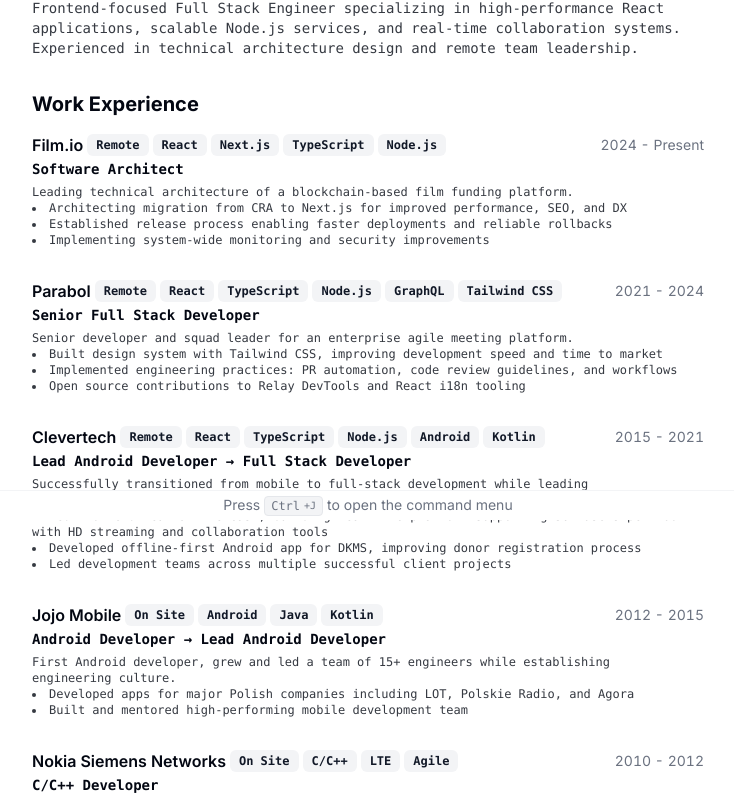
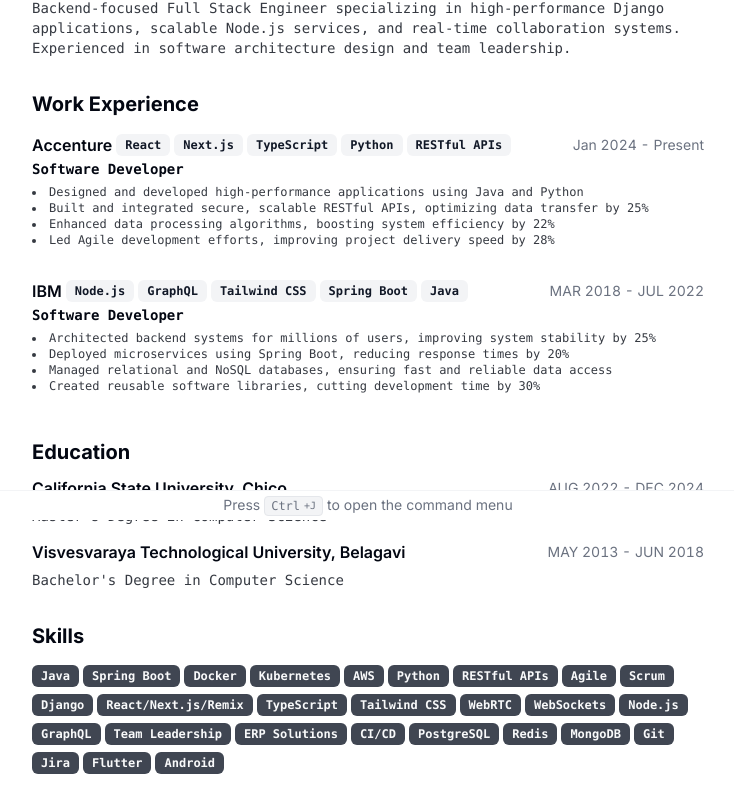
Before and after one commit to murthy-001/cv, a Next.js app: page / in a window 1280 px wide. Shown: the part 280-1080 px from the top of the page, without its empty margins (272-1006 px from the left). Built offline with nearby package versions, Linux system fonts and the light colour scheme.

Commit message:
Updated app with latest changes

```diff
--- a/src/data/resume-data.tsx
+++ b/src/data/resume-data.tsx
@@ -9,34 +9,35 @@
 import { GitHubIcon, LinkedInIcon, XIcon } from "@/components/icons";
 
 export const RESUME_DATA = {
-  name: "Bartosz Jarocki",
-  initials: "BJ",
-  location: "Wrocław, Poland, CET",
-  locationLink: "https://www.google.com/maps/place/Wrocław",
+  name: "Srinivasa Murthy K",
+  initials: "SMK",
+  location: "Chico CA, United States",
+  locationLink: "https://www.google.com/maps/place/Chico,+CA",
   about:
     "Detail-oriented Full Stack Engineer dedicated to building high-quality products.",
   summary: (
     <>
-      Frontend-focused Full Stack Engineer specializing in high-performance
-      React applications, scalable Node.js services, and real-time collaboration
-      systems. Experienced in technical architecture design and remote team
+      Backend-focused Full Stack Engineer specializing in high-performance
+      Django applications, scalable Node.js services, and real-time collaboration
+      systems. Experienced in software architecture design and team
       leadership.
     </>
   ),
-  avatarUrl: "https://avatars.githubusercontent.com/u/1017620?v=4",
-  personalWebsiteUrl: "https://jarocki.me",
+  avatarUrl: "https://avatars.githubusercontent.com/u/124085326?&v=4",
+  // https://www.google.com/url?sa=i&url=https%3A%2F%2Fwww.linkedin.com%2Fpub%2Fdir%2FSrinivasa%2FKrishna%2BMurthy&psig=AOvVaw3dKkx3qrlMuoAYXOGLbcEW&ust=1736640641583000&source=images&cd=vfe&opi=89978449&ved=0CBEQjRxqFwoTCOC_7diw7IoDFQAAAAAdAAAAABAE
+  personalWebsiteUrl: "https://srinivasa-murthy.com",
   contact: {
-    email: "bartosz.jarocki@hey.com",
-    tel: "+48530213401",
+    email: "srinivasamurthyk1996@gmail.com",
+    tel: "+15305667761",
     social: [
       {
         name: "GitHub",
-        url: "https://github.com/BartoszJarocki",
+        url: "https://github.com/murthy01",
         icon: GitHubIcon,
       },
       {
         name: "LinkedIn",
-        url: "https://www.linkedin.com/in/bjarocki/",
+        url: "https://www.linkedin.com/in/srinivasa-murthy/",
         icon: LinkedInIcon,
       },
       {
@@ -48,169 +49,202 @@
   },
   education: [
     {
-      school: "Wrocław University of Technology",
-      degree: "Bachelor's Degree in Control systems engineering and Robotics",
-      start: "2007",
-      end: "2010",
+      school: "California State University, Chico",
+      degree: "Master's Degree in Computer Science",
+      start: "AUG 2022",
+      end: "DEC 2024",
     },
+    {
+      school: "Visvesvaraya Technological University, Belagavi",
+      degree: "Bachelor's Degree in Computer Science",
+      start: "MAY 2013",
+      end: "JUN 2018",
+    }
   ],
   work: [
     {
-      company: "Film.io",
-      link: "https://film.io",
-      badges: ["Remote", "React", "Next.js", "TypeScript", "Node.js"],
-      title: "Software Architect",
+//       Software Developer, Accenture (Jan 2024 – Present | Remote, USA)
+// Designed and developed high-performance applications using Java and Python.
+// Built and integrated secure, scalable RESTful APIs, optimizing data transfer by 25%.
+// Enhanced data processing algorithms, boosting system efficiency by 22%.
+// Led Agile development efforts, improving project delivery speed by 28%.
+      company: "Accenture",
+      link: "https://www.accenture.com/us-en",
+      badges: ["React", "Next.js", "TypeScript", "Python", "RESTful APIs"],
+      title: "Software Developer",
       logo: ConsultlyLogo,
-      start: "2024",
+      start: "Jan 2024",
       end: null,
       description: (
         <>
-          Leading technical architecture of a blockchain-based film funding
-          platform.
+
           <ul className="list-inside list-disc">
             <li>
-              Architecting migration from CRA to Next.js for improved
-              performance, SEO, and DX
+              Designed and developed high-performance applications using Java and Python
             </li>
             <li>
-              Established release process enabling faster deployments and
-              reliable rollbacks
+              Built and integrated secure, scalable RESTful APIs, optimizing data transfer by 25%
             </li>
             <li>
-              Implementing system-wide monitoring and security improvements
+              Enhanced data processing algorithms, boosting system efficiency by 22%
+            </li>
+            <li>
+              Led Agile development efforts, improving project delivery speed by 28%
             </li>
           </ul>
         </>
       ),
     },
     {
-      company: "Parabol",
-      link: "https://parabol.co",
+      company: "IBM",
+      link: "https://www.ibm.com/us-en",
       badges: [
-        "Remote",
-        "React",
-        "TypeScript",
         "Node.js",
         "GraphQL",
         "Tailwind CSS",
+        "Spring Boot",
+        "Java",
       ],
-      title: "Senior Full Stack Developer",
+      title: "Software Developer",
       logo: ParabolLogo,
-      start: "2021",
-      end: "2024",
+      start: "MAR 2018",
+      end: "JUL 2022",
       description: (
         <>
-          Senior developer and squad leader for an enterprise agile meeting
-          platform.
+
           <ul className="list-inside list-disc">
             <li>
-              Built design system with Tailwind CSS, improving development speed
-              and time to market
+              Architected backend systems for millions of users, improving system stability by 25%
             </li>
             <li>
-              Implemented engineering practices: PR automation, code review
-              guidelines, and workflows
+              Deployed microservices using Spring Boot, reducing response times by 20%
             </li>
             <li>
-              Open source contributions to Relay DevTools and React i18n tooling
+              Managed relational and NoSQL databases, ensuring fast and reliable data access
+            </li>
+            <li>
+              Created reusable software libraries, cutting development time by 30%
             </li>
           </ul>
         </>
       ),
     },
-    {
-      company: "Clevertech",
-      link: "https://clevertech.biz",
-      badges: ["Remote", "React", "TypeScript", "Node.js", "Android", "Kotlin"],
-      title: "Lead Android Developer → Full Stack Developer",
-      logo: ClevertechLogo,
-      start: "2015",
-      end: "2021",
-      description: (
-        <>
-          Successfully transitioned from mobile to full-stack development while
-          leading distributed teams.
-          <ul className="list-inside list-disc">
-            <li>
-              Led frontend team at Evercast, building real-time platform
-              supporting 30+ users per room with HD streaming and collaboration
-              tools
-            </li>
-            <li>
-              Developed offline-first Android app for DKMS, improving donor
-              registration process
-            </li>
-            <li>
-              Led development teams across multiple successful client projects
-            </li>
-          </ul>
-        </>
-      ),
-    },
-    {
-      company: "Jojo Mobile",
-      link: "https://bsgroup.eu/",
-      badges: ["On Site", "Android", "Java", "Kotlin"],
-      title: "Android Developer → Lead Android Developer",
-      logo: JojoMobileLogo,
-      start: "2012",
-      end: "2015",
-      description: (
-        <>
-          First Android developer, grew and led a team of 15+ engineers while
-          establishing engineering culture.
-          <ul className="list-inside list-disc">
-            <li>
-              Developed apps for major Polish companies including LOT, Polskie
-              Radio, and Agora
-            </li>
-            <li>Built and mentored high-performing mobile development team</li>
-          </ul>
-        </>
-      ),
-    },
-    {
-      company: "Nokia Siemens Networks",
-      link: "https://www.nokia.com",
-      badges: ["On Site", "C/C++", "LTE", "Agile"],
-      title: "C/C++ Developer",
-      logo: NSNLogo,
-      start: "2010",
-      end: "2012",
-      description:
-        "Developed software for LTE base stations at enterprise scale, gaining strong fundamentals in software architecture, testing practices, and cross-team collaboration.",
-    },
+    // {
+    //   company: "Clevertech",
+    //   link: "https://clevertech.biz",
+    //   badges: ["Remote", "React", "TypeScript", "Node.js", "Android", "Kotlin"],
+    //   title: "Lead Android Developer → Full Stack Developer",
+    //   logo: ClevertechLogo,
+    //   start: "2015",
+    //   end: "2021",
+    //   description: (
+    //     <>
+    //       Successfully transitioned from mobile to full-stack development while
+    //       leading distributed teams.
+    //       <ul className="list-inside list-disc">
+    //         <li>
+    //           Led frontend team at Evercast, building real-time platform
+    //           supporting 30+ users per room with HD streaming and collaboration
+    //           tools
+    //         </li>
+    //         <li>
+    //           Developed offline-first Android app for DKMS, improving donor
+    //           registration process
+    //         </li>
+    //         <li>
+    //           Led development teams across multiple successful client projects
+    //         </li>
+    //         <li>
+    //           Created reusable software libraries, cutting development time by 30%.
+    //         </li>
+    //       </ul>
+    //     </>
+    //   ),
+    // },
+    // {
+    //   company: "Jojo Mobile",
+    //   link: "https://bsgroup.eu/",
+    //   badges: ["On Site", "Android", "Java", "Kotlin"],
+    //   title: "Android Developer → Lead Android Developer",
+    //   logo: JojoMobileLogo,
+    //   start: "2012",
+    //   end: "2015",
+    //   description: (
+    //     <>
+    //       First Android developer, grew and led a team of 15+ engineers while
+    //       establishing engineering culture.
+    //       <ul className="list-inside list-disc">
+    //         <li>
+    //           Developed apps for major Polish companies including LOT, Polskie
+    //           Radio, and Agora
+    //         </li>
+    //         <li>Built and mentored high-performing mobile development team</li>
+    //       </ul>
+    //     </>
+    //   ),
+    // },
+    // {
+    //   company: "Nokia Siemens Networks",
+    //   link: "https://www.nokia.com",
+    //   badges: ["On Site", "C/C++", "LTE", "Agile"],
+    //   title: "C/C++ Developer",
+    //   logo: NSNLogo,
+    //   start: "2010",
+    //   end: "2012",
+    //   description:
+    //     "Developed software for LTE base stations at enterprise scale, gaining strong fundamentals in software architecture, testing practices, and cross-team collaboration.",
+    // },
   ],
   skills: [
+    "Java",
+    "Spring Boot",
+    "Docker",
+    "Kubernetes",
+    "AWS",
+    "Python",
+    "RESTful APIs",
+    "Agile",
+    "Scrum",
+    "Django",
     "React/Next.js/Remix",
     "TypeScript",
     "Tailwind CSS",
-    "Design Systems",
     "WebRTC",
     "WebSockets",
     "Node.js",
     "GraphQL",
-    "Relay",
-    "System Architecture",
-    "Remote Team Leadership",
+    "Team Leadership",
+    "ERP Solutions",
+    "CI/CD",
+    "PostgreSQL",
+    "Redis",
+    "MongoDB",
+    "Git",
+    "Jira",
+    "Flutter",
+    "Android",
   ],
   projects: [
+//     Job Searching Portal: JAVA Spring Boot, MongoDB, React Aug 2023 - Sep 2023
+// Dec 2022 - Jan 2023
+// ▪ Developed a web portal for employers to post job openings and candidates to apply, streamlining the hiring process and reducing
+// application processing time by 6%.
     {
-      title: "Monito",
-      techStack: ["TypeScript", "Next.js", "Browser Extension", "PostgreSQL"],
+      title: "HireSphere",
+      techStack: ["Java", "Spring Boot", "MongoDB", "React.js"],
       description:
-        "Browser extension for debugging web applications. Includes taking screenshots, screen recording, E2E tests generation and generating bug reports",
+        "A modern web portal connecting employers and job seekers, simplifying the hiring process with intuitive design and seamless functionality.",
       logo: MonitoLogo,
       link: {
-        label: "monito.dev",
-        href: "https://monito.dev/",
+        label: "hiresphere.dev",
+        href: "https://github.com/murthy01",
       },
     },
     {
-      title: "Consultly",
+      title: "Megascends",
       techStack: [
         "TypeScript",
-        "Next.js",
+        "React.js",
         "Vite",
         "GraphQL",
         "WebRTC",
@@ -219,18 +253,18 @@
         "Redis",
       ],
       description:
-        "Platform for online consultations with real-time video meetings and scheduling",
+        "Webiste of a startup which offers dynamic web, software, and mobile applications for businesses.",
       logo: ConsultlyLogo,
       link: {
-        label: "consultly.com",
-        href: "https://consultly.com/",
+        label: "megascends.com/",
+        href: "https://www.megascends.com/",
       },
     },
     {
       title: "Minimalist CV",
       techStack: ["TypeScript", "Next.js", "Tailwind CSS"],
       description:
-        "An open source minimalist, print friendly CV template with a focus on readability and clean design. >9k stars on GitHub",
+        "An open source minimalist, print friendly CV template with a focus on readability and clean design.",
       logo: MonitoLogo,
       link: {
         label: "Minimalist CV",
```
